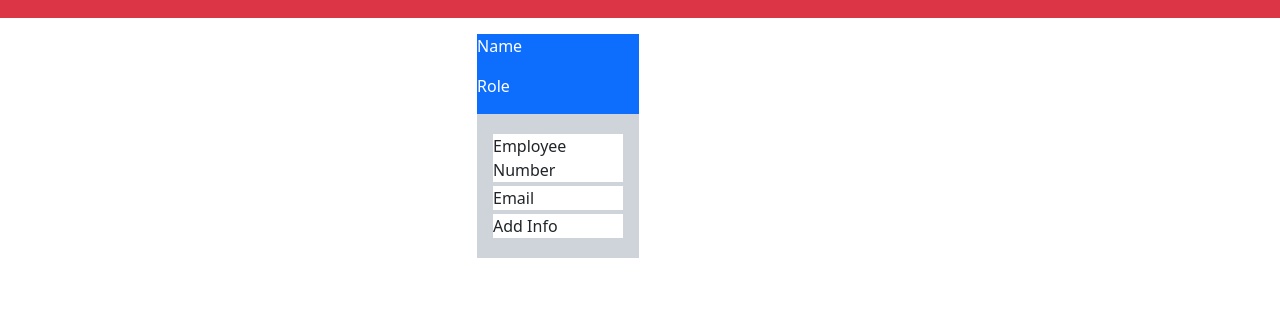
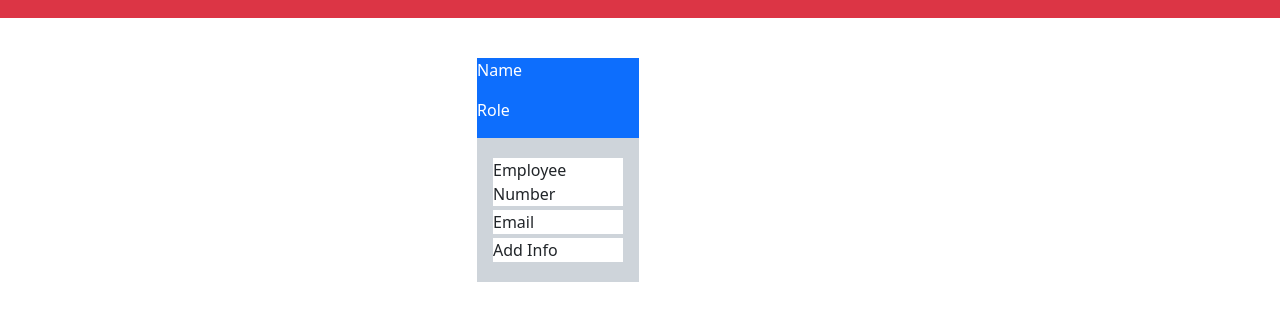
Before and after one commit to SotoTheMayor/teamProfileGenerator, a website: page index.html in a window 1280 px wide. Shown: the part 78-398 px from the top of the page. Drawn offline with nearby package versions, Linux system fonts and the light colour scheme.

Commit message:
quick add

```diff
--- a/index.html
+++ b/index.html
@@ -13,7 +13,7 @@
 <body>
     <header><p class="display-6 text-center bg-danger text-white pt-4 pb-4"><strong>My Team</strong></p></header>
     <main class="container row justify-content-md-center">
-        <div class="card col-2 border-0">
+        <div class="card col-2 m-4 border-0">
             <div class="card-top bg-primary text-white">
                 <p>Name</p>
                 <p>Role</p>
@@ -22,7 +22,6 @@
                 <div class="bg-white ml-3 mr-3 mt-1 mb-1">Employee Number</div>
                 <div class="bg-white ml-3 mr-3 mt-1 mb-1">Email</div>
                 <div class="bg-white ml-3 mr-3 mt-1 mb-1">Add Info</div>
-
             </div>
         </div>
     </main>
```
